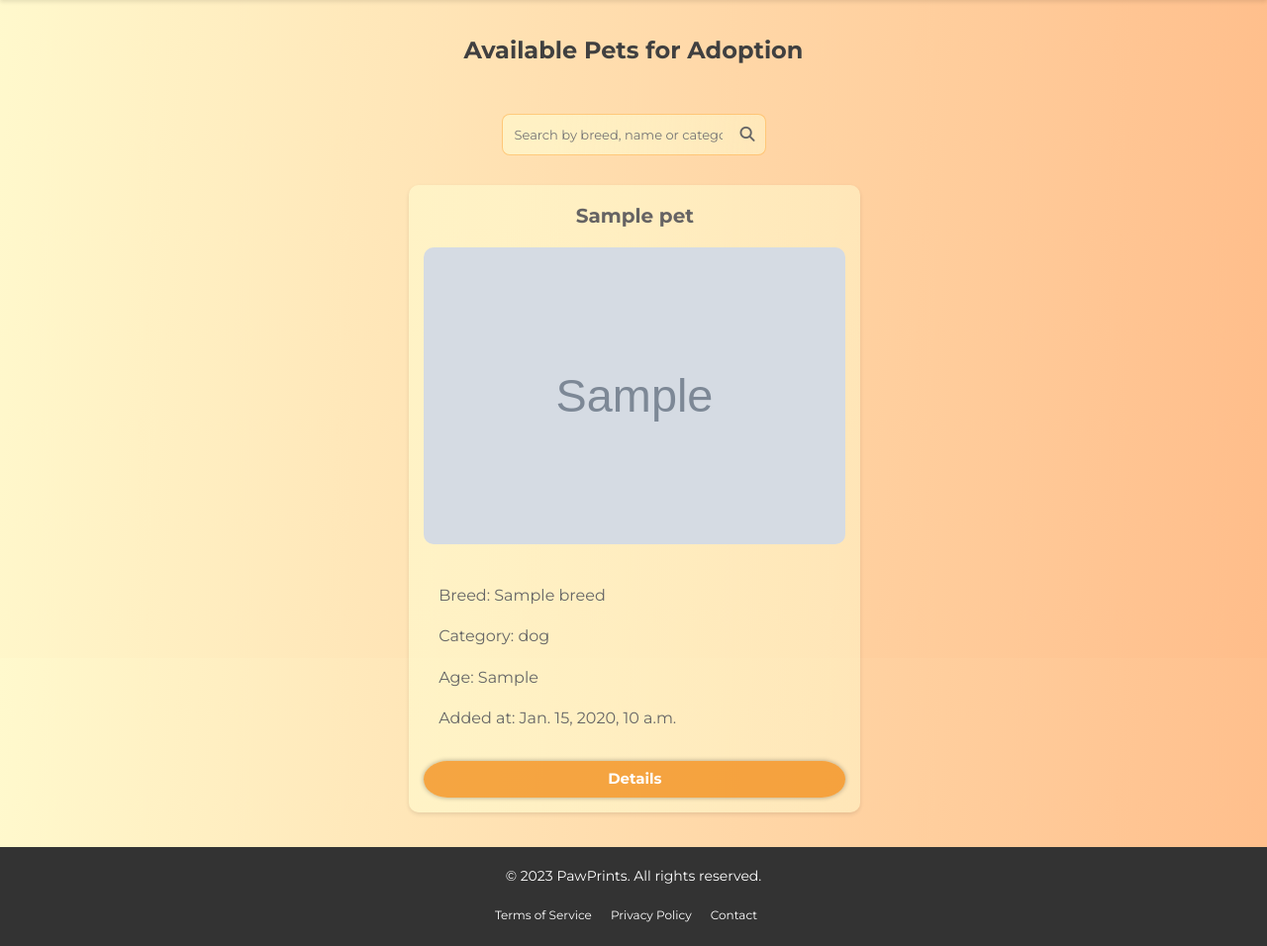
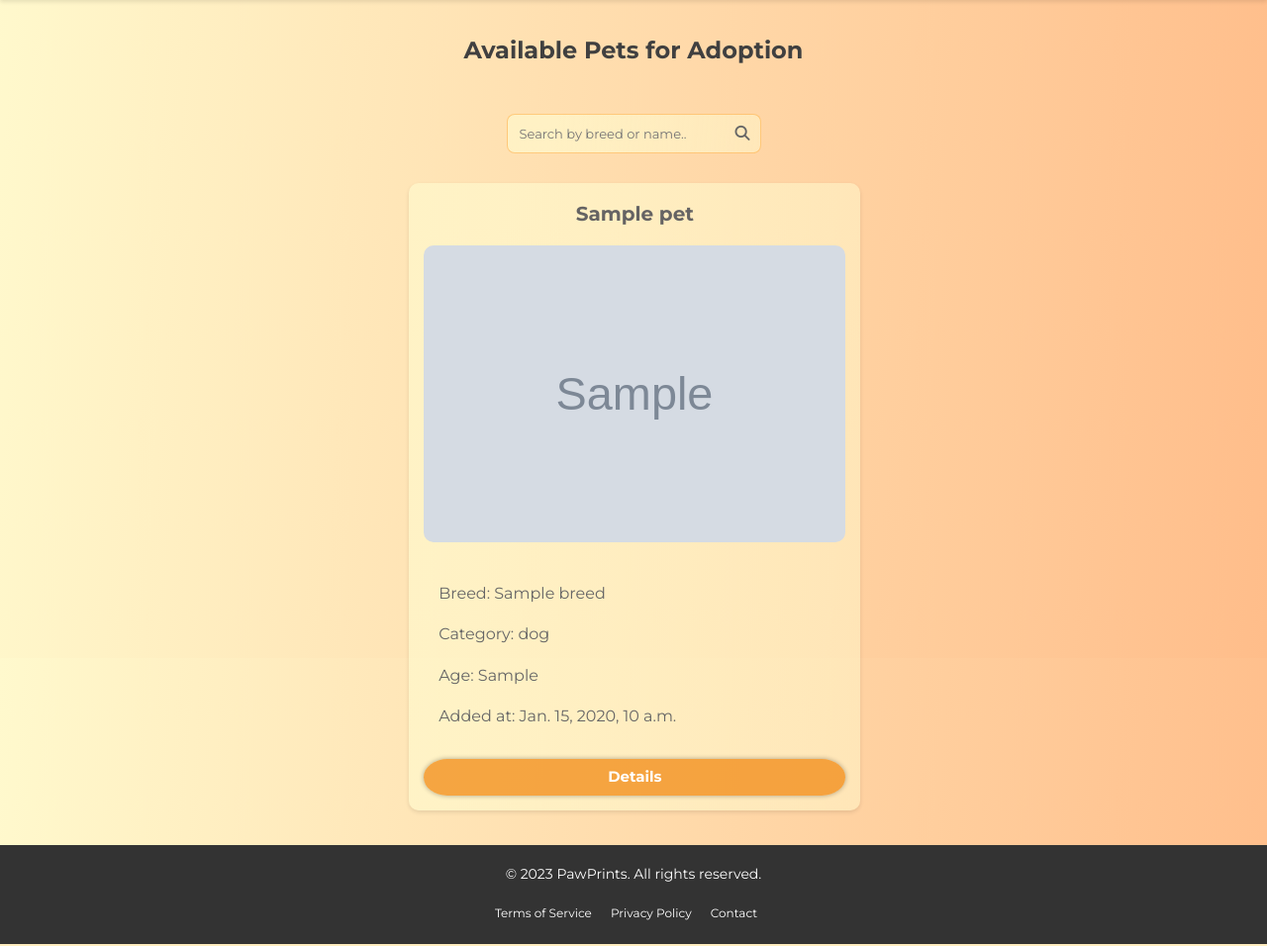
Before and after one commit to eftenow/PawPrints_app, a Django app: page /pets/ in a window 1280 px wide. Shown: the part 135-1091 px from the top of the page at 99% size. Run offline with Django 5.2, Linux system fonts and the light colour scheme; tables that the repository leaves empty hold one stand-in row (values such as "Sample post"); grey boxes marked "Sample" are stand-in pictures.

Commit message:
added search bar functionality

```diff
--- a/paw_prints_app/common/views.py
+++ b/paw_prints_app/common/views.py
@@ -1,4 +1,3 @@
-from django.shortcuts import render
 from django.views.generic import TemplateView
 
 
--- a/paw_prints_app/pets/forms.py
+++ b/paw_prints_app/pets/forms.py
@@ -6,4 +6,11 @@ from paw_prints_app.pets.models import Pet
 class PetCreateForm(forms.ModelForm):
     class Meta:
         model = Pet
-        fields = ['name', 'pet_category', 'breed', 'age', 'image', 'description' ]
+        fields = ['name', 'pet_category', 'breed', 'age', 'image', 'description']
+
+
+class SearchForm(forms.Form):
+    search = forms.CharField(
+        max_length=100,
+        required=False,
+        widget=forms.TextInput(attrs={'id': 'breedFilter', 'placeholder': "Search by breed or name.."}))
--- a/paw_prints_app/pets/views.py
+++ b/paw_prints_app/pets/views.py
@@ -1,9 +1,10 @@
+from django.db.models import Q
 from django.http import JsonResponse
 from django.shortcuts import render
 from django.urls import reverse_lazy
 from django.views.generic import ListView, CreateView, DetailView, UpdateView, DeleteView
 
-from paw_prints_app.pets.forms import PetCreateForm
+from paw_prints_app.pets.forms import PetCreateForm, SearchForm
 from paw_prints_app.pets.models import Pet, Breed
 
 
@@ -11,6 +12,28 @@ from paw_prints_app.pets.models import Pet, Breed
 class PetListView(ListView):
     template_name = 'pet/all-pets.html'
     model = Pet
+
+    def get_queryset(self):
+        queryset = super().get_queryset()
+        search_form = SearchForm(self.request.GET)
+
+        if search_form.is_valid():
+            search_text = search_form.cleaned_data['search']
+
+            if search_text:
+                queryset = queryset.filter(
+                    Q(breed__name__icontains=search_text) |
+                    Q(name__icontains=search_text)
+                )
+
+        return queryset
+
+    def get_context_data(self, **kwargs):
+        context = super().get_context_data()
+        search_form = SearchForm(self.request.GET)
+        context['form'] = search_form
+        return context
+
 
 
 class PetCreateView(CreateView):
--- a/static/css/petFunctions.css
+++ b/static/css/petFunctions.css
@@ -100,10 +100,15 @@ select {
     border: 1px solid rgb(255 139 8 / 39%);
 }
 
+#searchbar-form {
+    height: 30px;
+    display: flex;
+}
+
 #breedFilter {
     flex: 1;
     max-width: 320px;
-    min-width: 210px;
+    min-width: 200px;
     border: none;
     outline: none;
     padding: 8px;
@@ -130,6 +135,10 @@ select {
     flex-wrap: wrap;
     justify-content: center;
     padding: 0;
+}
+
+.pet-list-view {
+    min-height: 69vh;
 }
 
 .row {
--- a/templates/pet/all-pets.html
+++ b/templates/pet/all-pets.html
@@ -1,16 +1,21 @@
 {% extends 'base.html' %}
 
 {% block content %}
+    <div class="pet-list-view">
         <h2 class="adopt-title">Available Pets for Adoption</h2>
 
         <div class="filter-section">
             <div class="searchbar">
-            <input type="text" id="breedFilter" placeholder="Search by breed, name or category">
-            <button id="searchButton" aria-label="Search">
+                <form id='searchbar-form' method="GET" action="{% url 'pet_list' %}">
+                    {% csrf_token %}
+                    {{ form.search }}
+                    <button disabled="disabled" id="searchButton" aria-label="Search">
                         <i class="fa fa-search"></i>
                     </button>
+                </form>
             </div>
         </div>
+
 
         <div class="pets-list">
             {% for pet in object_list %}
@@ -35,4 +40,18 @@
                 <p>No pets available for adoption.</p>
             {% endfor %}
         </div>
+    </div>
 {% endblock %}
+
+
+{% block scripts %}
+    <script>
+        const searchInput = document.getElementById('breedFilter');
+        const searchButton = document.getElementById('searchButton');
+
+        searchInput.addEventListener('input', function () {
+            const searchValue = searchInput.value.trim();
+            searchButton.disabled = searchValue === '';
+        });
+    </script>
+{% endblock %}
```
Lines whose indentation alone changed are shown as unchanged.
